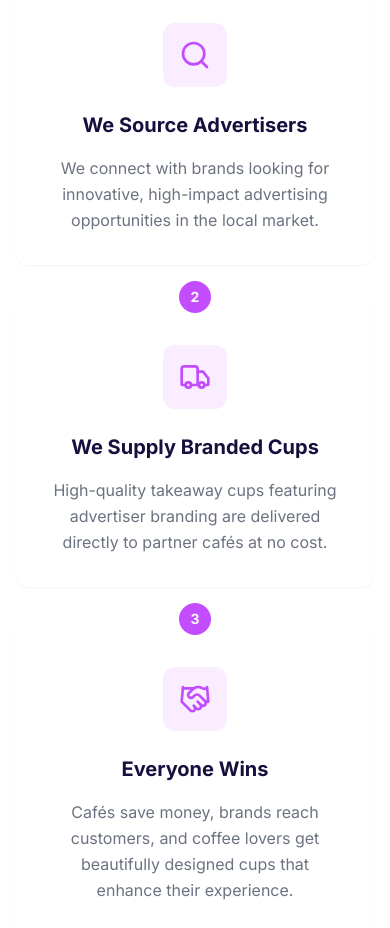
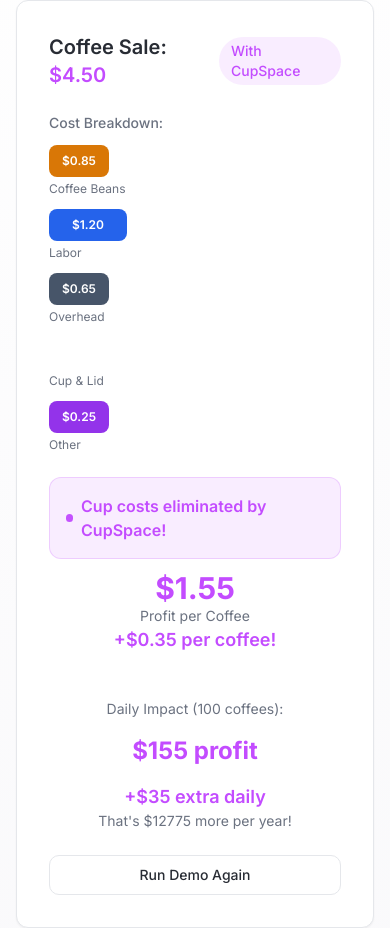
Before and after one commit to bennyblair/cup-ads-unlocked, a React (Vite) app: page / in a window 390 px wide. Shown: the part 5067-5995 px from the top of the page. Built offline with nearby package versions, Linux system fonts and the light colour scheme.

Commit message:
Add profitability animation
Create an animation to visually represent cafe profitability, incorporating costs of cups and lids, and demonstrating how subsidies can benefit cafes.

```diff
--- /dev/null
+++ b/src/components/sections/ProfitabilityDemo.tsx
@@ -0,0 +1,220 @@
+import { useState, useEffect } from "react"
+import { Button } from "@/components/ui/button"
+import { Card } from "@/components/ui/card"
+
+const ProfitabilityDemo = () => {
+  const [isAnimating, setIsAnimating] = useState(false)
+  const [currentView, setCurrentView] = useState<'before' | 'after'>('before')
+
+  // Sample cafe economics
+  const coffeePrice = 4.50
+  const beforeCosts = {
+    beans: 0.85,
+    labor: 1.20,
+    overhead: 0.65,
+    cupLid: 0.35, // This is what CupSpace eliminates
+    other: 0.25
+  }
+
+  const afterCosts = {
+    beans: 0.85,
+    labor: 1.20,
+    overhead: 0.65,
+    cupLid: 0.00, // CupSpace provides these free
+    other: 0.25
+  }
+
+  const beforeProfit = coffeePrice - Object.values(beforeCosts).reduce((a, b) => a + b, 0)
+  const afterProfit = coffeePrice - Object.values(afterCosts).reduce((a, b) => a + b, 0)
+  const profitIncrease = afterProfit - beforeProfit
+
+  const handleAnimation = () => {
+    setIsAnimating(true)
+    setCurrentView('before')
+
+    setTimeout(() => {
+      setCurrentView('after')
+    }, 2000)
+
+    setTimeout(() => {
+      setIsAnimating(false)
+    }, 4000)
+  }
+
+  useEffect(() => {
+    // Auto-start animation on mount
+    const timer = setTimeout(handleAnimation, 1000)
+    return () => clearTimeout(timer)
+  }, [])
+
+  const CostBar = ({ label, amount, color, isHighlighted = false }: {
+    label: string
+    amount: number
+    color: string
+    isHighlighted?: boolean
+  }) => (
+    <div
+      className={`relative transition-all duration-1000 ease-out ${
+        isHighlighted ? 'scale-105 z-10' : ''
+      }`}
+    >
+      <div
+        className={`h-8 ${color} rounded-sm flex items-center justify-center text-white text-xs font-semibold transition-all duration-1000 ${
+          isHighlighted ? 'ring-2 ring-accent animate-pulse' : ''
+        }`}
+        style={{
+          width: `${(amount / coffeePrice) * 100}%`,
+          minWidth: amount > 0 ? '60px' : '0px'
+        }}
+      >
+        {amount > 0 && `$${amount.toFixed(2)}`}
+      </div>
+      <div className="text-xs text-muted-foreground mt-1 truncate">
+        {label}
+      </div>
+    </div>
+  )
+
+  const ProfitDisplay = ({ profit, label }: { profit: number; label: string }) => (
+    <div className={`text-center transition-all duration-1000 ${
+      currentView === 'after' ? 'animate-bounce' : ''
+    }`}>
+      <div className={`text-3xl font-bold transition-colors duration-1000 ${
+        profit > beforeProfit ? 'text-accent' : 'text-primary'
+      }`}>
+        ${profit.toFixed(2)}
+      </div>
+      <div className="text-sm text-muted-foreground">{label}</div>
+      {currentView === 'after' && (
+        <div className="text-accent text-lg font-semibold animate-fade-in">
+          +${profitIncrease.toFixed(2)} per coffee!
+        </div>
+      )}
+    </div>
+  )
+
+  const costs = currentView === 'before' ? beforeCosts : afterCosts
+  const profit = currentView === 'before' ? beforeProfit : afterProfit
+
+  return (
+    <section className="section-padding bg-gradient-subtle">
+      <div className="container-custom">
+        <div className="text-center mb-12">
+          <h2 className="heading-section">See The Impact</h2>
+          <p className="text-hero-sub max-w-2xl mx-auto">
+            Watch how CupSpace transforms cafe profitability by eliminating cup costs
+          </p>
+        </div>
+
+        <div className="max-w-4xl mx-auto">
+          <Card className="p-8 shadow-elegant">
+            <div className="grid lg:grid-cols-2 gap-8 items-center">
+              {/* Visualization */}
+              <div className="space-y-6">
+                <div className="flex items-center justify-between">
+                  <h3 className="text-xl font-semibold">
+                    Coffee Sale: <span className="text-accent">${coffeePrice.toFixed(2)}</span>
+                  </h3>
+                  <div className={`px-3 py-1 rounded-full text-sm font-medium transition-all duration-500 ${
+                    currentView === 'before'
+                      ? 'bg-destructive/10 text-destructive'
+                      : 'bg-accent/10 text-accent'
+                  }`}>
+                    {currentView === 'before' ? 'Current Model' : 'With CupSpace'}
+                  </div>
+                </div>
+
+                <div className="space-y-3">
+                  <div className="text-sm font-medium text-muted-foreground mb-2">Cost Breakdown:</div>
+
+                  <CostBar
+                    label="Coffee Beans"
+                    amount={costs.beans}
+                    color="bg-amber-600"
+                  />
+                  <CostBar
+                    label="Labor"
+                    amount={costs.labor}
+                    color="bg-blue-600"
+                  />
+                  <CostBar
+                    label="Overhead"
+                    amount={costs.overhead}
+                    color="bg-slate-600"
+                  />
+                  <CostBar
+                    label="Cup & Lid"
+                    amount={costs.cupLid}
+                    color="bg-destructive"
+                    isHighlighted={currentView === 'before' && costs.cupLid > 0}
+                  />
+                  <CostBar
+                    label="Other"
+                    amount={costs.other}
+                    color="bg-purple-600"
+                  />
+                </div>
+
+                {currentView === 'after' && costs.cupLid === 0 && (
+                  <div className="bg-accent/10 border border-accent/20 rounded-lg p-4 animate-fade-in">
+                    <div className="flex items-center gap-2 text-accent font-semibold">
+                      <div className="w-2 h-2 bg-accent rounded-full animate-pulse"></div>
+                      Cup costs eliminated by CupSpace!
+                    </div>
+                  </div>
+                )}
+              </div>
+
+              {/* Profit Display */}
+              <div className="text-center space-y-6">
+                <ProfitDisplay
+                  profit={profit}
+                  label="Profit per Coffee"
+                />
+
+                <div className="space-y-4">
+                  <div className="text-sm text-muted-foreground">
+                    Daily Impact (100 coffees):
+                  </div>
+                  <div className={`text-2xl font-bold transition-colors duration-1000 ${
+                    currentView === 'after' ? 'text-accent' : 'text-primary'
+                  }`}>
+                    ${(profit * 100).toFixed(0)} profit
+                  </div>
+
+                  {currentView === 'after' && (
+                    <div className="animate-fade-in">
+                      <div className="text-accent font-semibold text-lg">
+                        +${(profitIncrease * 100).toFixed(0)} extra daily
+                      </div>
+                      <div className="text-sm text-muted-foreground">
+                        That's ${((profitIncrease * 100) * 365).toFixed(0)} more per year!
+                      </div>
+                    </div>
+                  )}
+                </div>
+
+                <Button
+                  onClick={handleAnimation}
+                  variant="outline"
+                  className="w-full"
+                  disabled={isAnimating}
+                >
+                  {isAnimating ? 'Calculating...' : 'Run Demo Again'}
+                </Button>
+              </div>
+            </div>
+          </Card>
+        </div>
+
+        <div className="text-center mt-8">
+          <p className="text-muted-foreground">
+            <strong>Real impact:</strong> Cafés save $0.35 per coffee while brands reach customers through premium placement
+          </p>
+        </div>
+      </div>
+    </section>
+  )
+}
+
+export default ProfitabilityDemo
--- a/src/pages/Index.tsx
+++ b/src/pages/Index.tsx
@@ -2,6 +2,7 @@ import HeroSection from "@/components/sections/HeroSection"
 import ProblemSection from "@/components/sections/ProblemSection"
 import SolutionSection from "@/components/sections/SolutionSection"
 import BenefitsSection from "@/components/sections/BenefitsSection"
+import ProfitabilityDemo from "@/components/sections/ProfitabilityDemo"
 import ProcessSection from "@/components/sections/ProcessSection"
 import ImpactSection from "@/components/sections/ImpactSection"
 import CTASection from "@/components/sections/CTASection"
@@ -14,6 +15,7 @@ const Index = () => {
       <ProblemSection />
       <SolutionSection />
       <BenefitsSection />
+      <ProfitabilityDemo />
       <ProcessSection />
       <ImpactSection />
       <CTASection />
```
